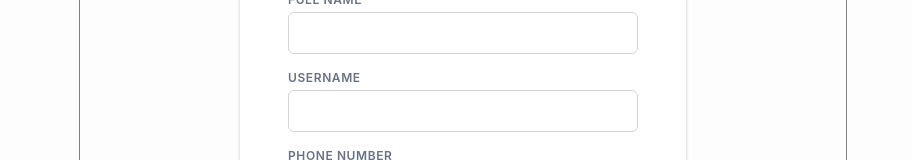
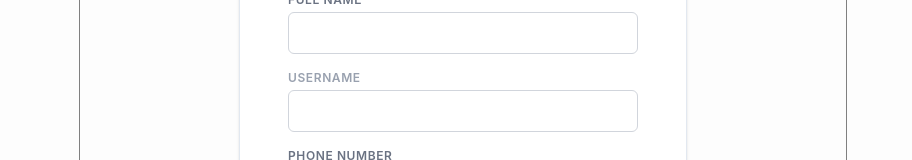
Before and after one commit to Toufique18/mini-blog-nextjs, a Next.js app: page /dashboard/profile in a window 1280 px wide. Both pictures are taken after a click on the button "Edit Profile". Shown: the part 277-437 px from the top of the page, without its empty margins (177-1089 px from the left). Built offline with nearby package versions, Linux system fonts and the light colour scheme; no server answers; data requests are answered from the project's data file.

Commit message:
Update page.tsx

```diff
--- a/src/app/dashboard/profile/page.tsx
+++ b/src/app/dashboard/profile/page.tsx
@@ -102,7 +102,7 @@ export default function Profile() {
               </div>
 
               <div>
-                <label className="block text-xs font-semibold text-gray-500 uppercase tracking-wider mb-1">Username</label>
+                <label className="block text-xs font-semibold text-gray-400 uppercase tracking-wider mb-1">Username</label>
                 <input
                   type="text"
                   name="username"
```
